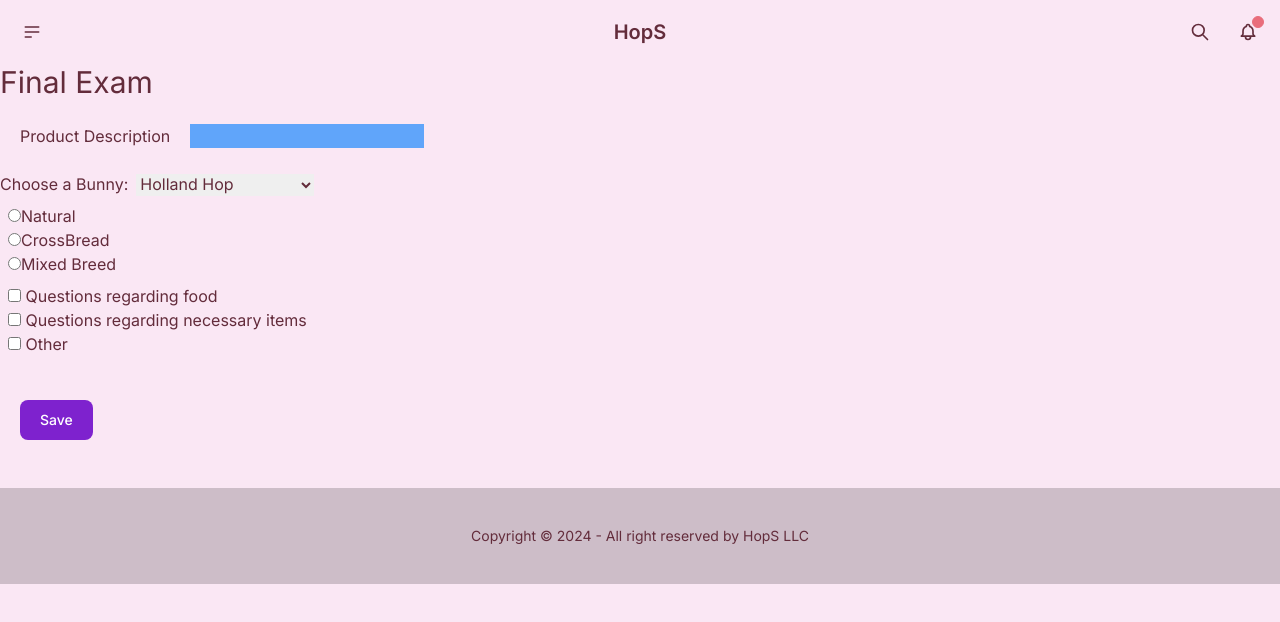
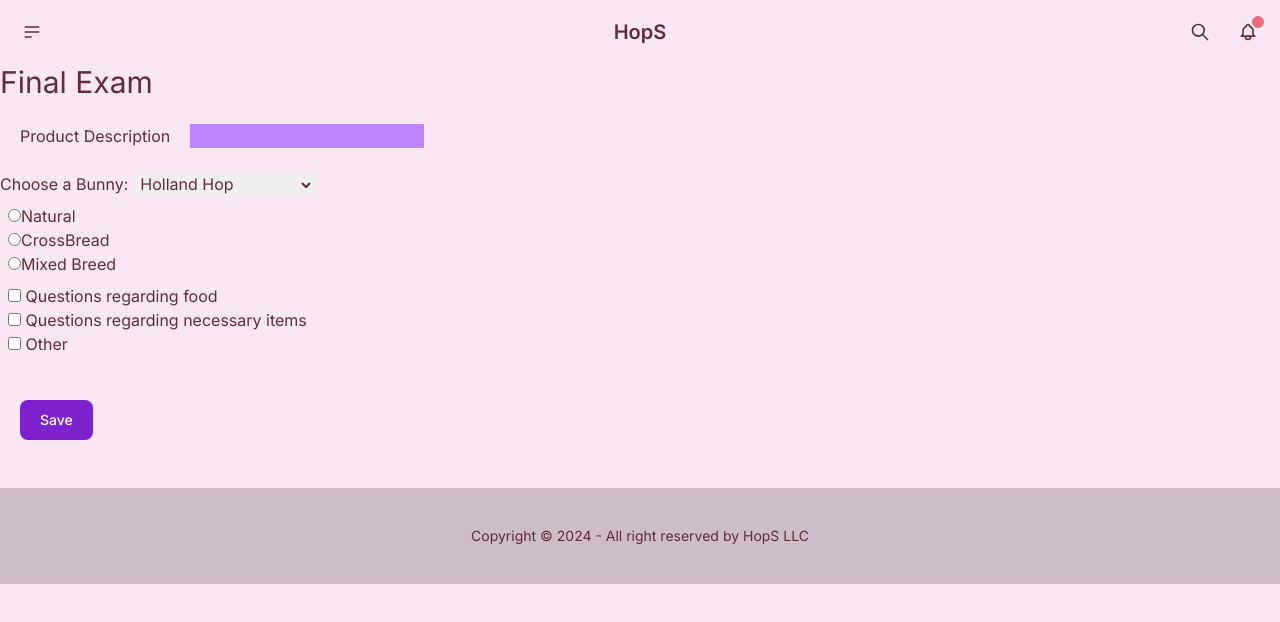
Before and after one commit to lkaur29/exam2, a Next.js app: page /final in a window 1280 px wide. Shown: the top 622 px of the page. Built offline with nearby package versions, Linux system fonts and the light colour scheme.

Commit message:
purple blue tab box

```diff
--- a/app/final/page.tsx
+++ b/app/final/page.tsx
@@ -7,7 +7,7 @@ export default function Page() {
 
       <form>
         <label htmlFor="product" className='ml-5'>Product Description</label>
-        <input type="text" name="product" id="product" className="ml-5 text-black bg-blue-400"/>
+        <input type="text" name="product" id="product" className="ml-5 text-black bg-purple-400"/>
 
         <br />
 
```
